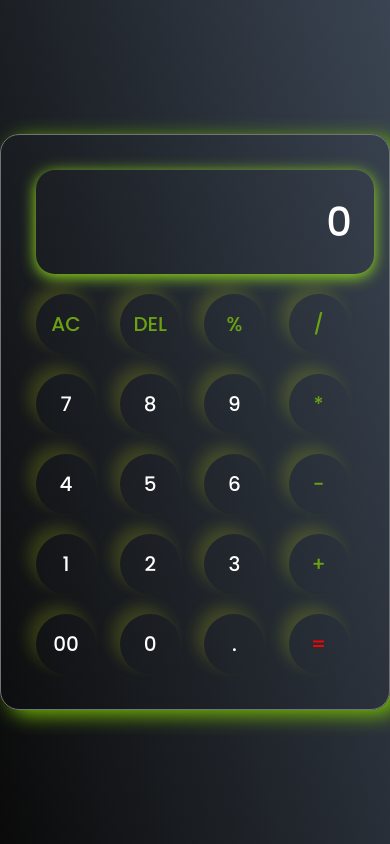
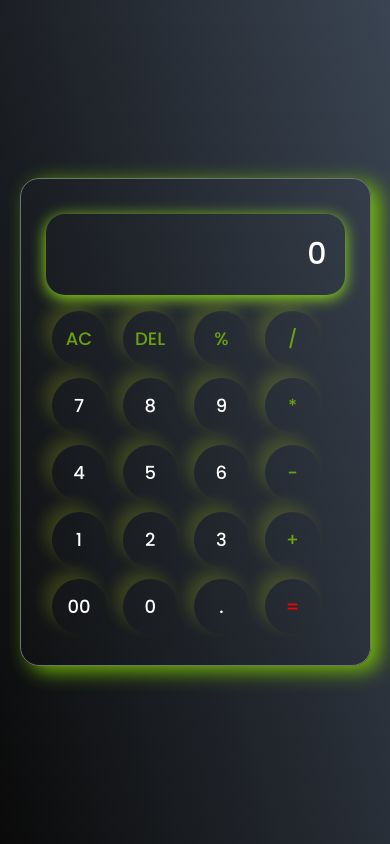
Before and after one commit to Next-gen-Alok/calculator-app, a plain HTML site: page index.html in a window 390 px wide. Drawn offline with Linux system fonts and the light colour scheme.

Commit message:
Update index.css

```diff
--- a/index.css
+++ b/index.css
@@ -68,3 +68,28 @@ button {
 .function {
     color: red;
 }
+
+.calculator{
+    width: 90%;
+    max-width: 400px;
+}
+
+input{
+    margin: 10px 0;
+}
+
+@media screen and (max-width:600px){
+
+    button{
+        width: 55px;
+        height: 55px;
+        margin: 6px;
+        font-size: 18px;
+    }
+
+    input{
+        font-size: 30px;
+        padding: 18px;
+    }
+
+}
```
